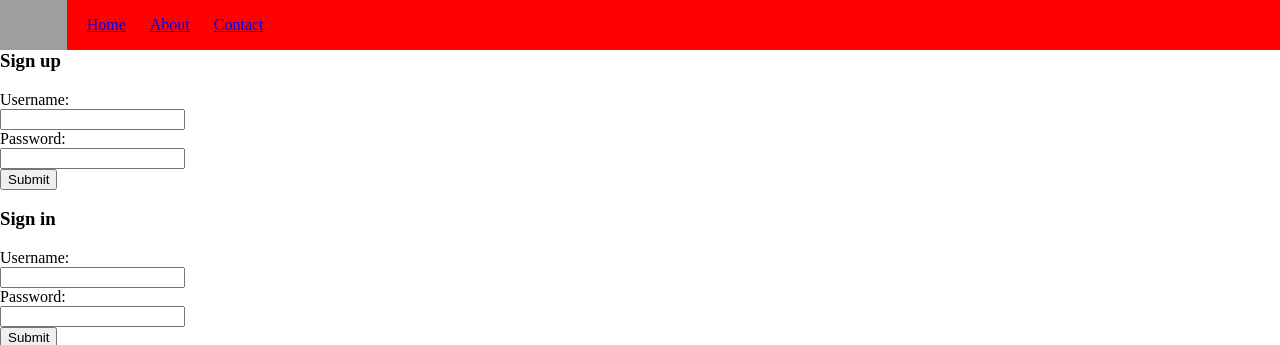
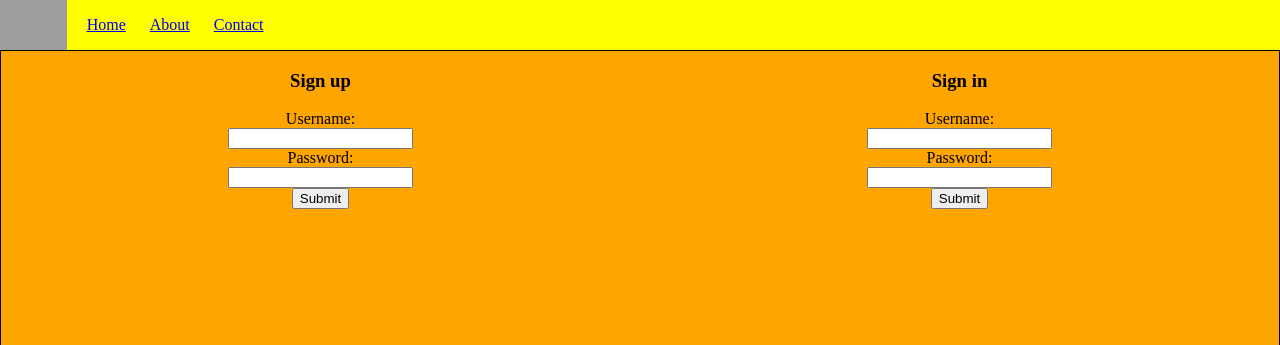
Before and after one commit to alekulyn/findmyprecious, a Django app: page / in a window 1280 px wide. Shown: the top 345 px of the page. Run offline with Django 3.2, Linux system fonts and the light colour scheme; grey boxes are pictures that could not be loaded.

Commit message:
adjusted some stuff.

```diff
--- a/app/static/app/style.css
+++ b/app/static/app/style.css
@@ -11,7 +11,7 @@ header {
     right: 0;
     height: 50px;
     line-height: 50px;
-    background-color: red;
+    background-color: yellow;
 }
 
 header * {
@@ -30,7 +30,6 @@ header li {
 section {
     height: 100vh;
     border: 1px solid black;
-    display: flex;
     justify-content: center;
     align-items: center;
     text-align: center;
@@ -45,8 +44,19 @@ footer {
     padding: 50px;
 }
 .hero{
-
-    background-image: url('https://images.unsplash.com/photo-1489619547086-641e1c87c3ff?ixlib=rb-1.2.1&ixid=eyJhcHBfaWQiOjEyMDd9&auto=format&fit=crop&w=1021&q=80');
+    background-color: orange;
     background-size: cover;
     background-position: center;
 }
+
+
+.signup{
+    float: left;
+    width: 50%;
+    height: 100vh;
+}
+.signin{
+    float: left;
+    width: 50%;
+    height: 100vh;
+}
--- a/app/templates/index.html
+++ b/app/templates/index.html
@@ -36,13 +36,20 @@
             </nav>
         </header>
         <main>
+    <section class="hero">
+ <div class="section-inner">
+
         <p id="message" style="background: lightblue; display:none">Message: Sample Message</p>
+    <div class="signup">
         <h3>Sign up</h3>
         Username:<br>
         <input type="text" id="su_u"><br>
         Password:<br>
         <input type="password" id="su_p"><br>
         <input type="submit" value="Submit" id="su_s">
+    </div>
+
+    <div class="signin">
 
         <h3>Sign in</h3>
         Username:<br>
```
Also changed, not shown: other parts of app/templates/index.html (+4 -3 lines), db.sqlite3, 2 other files. Lines whose indentation alone changed are shown as unchanged.
